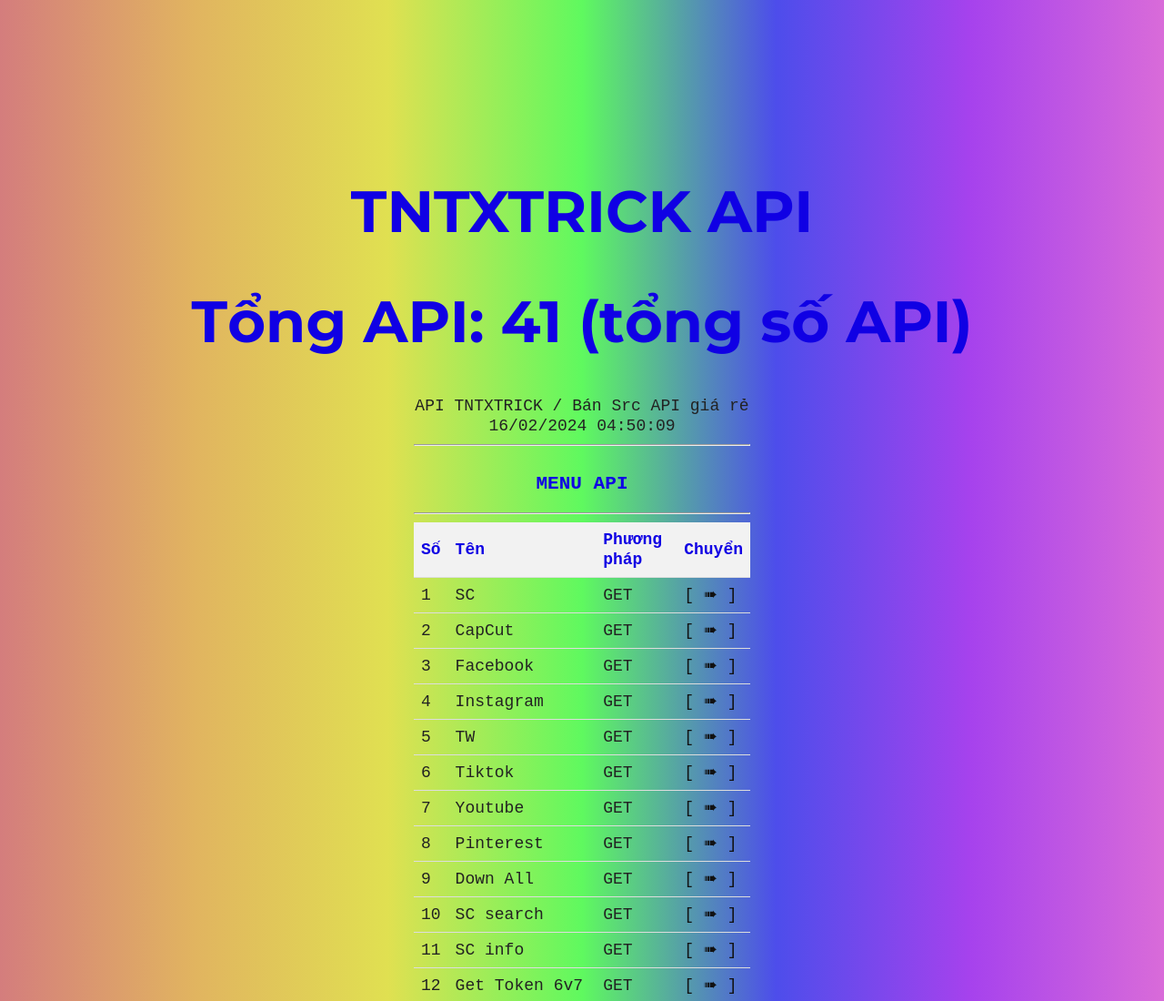
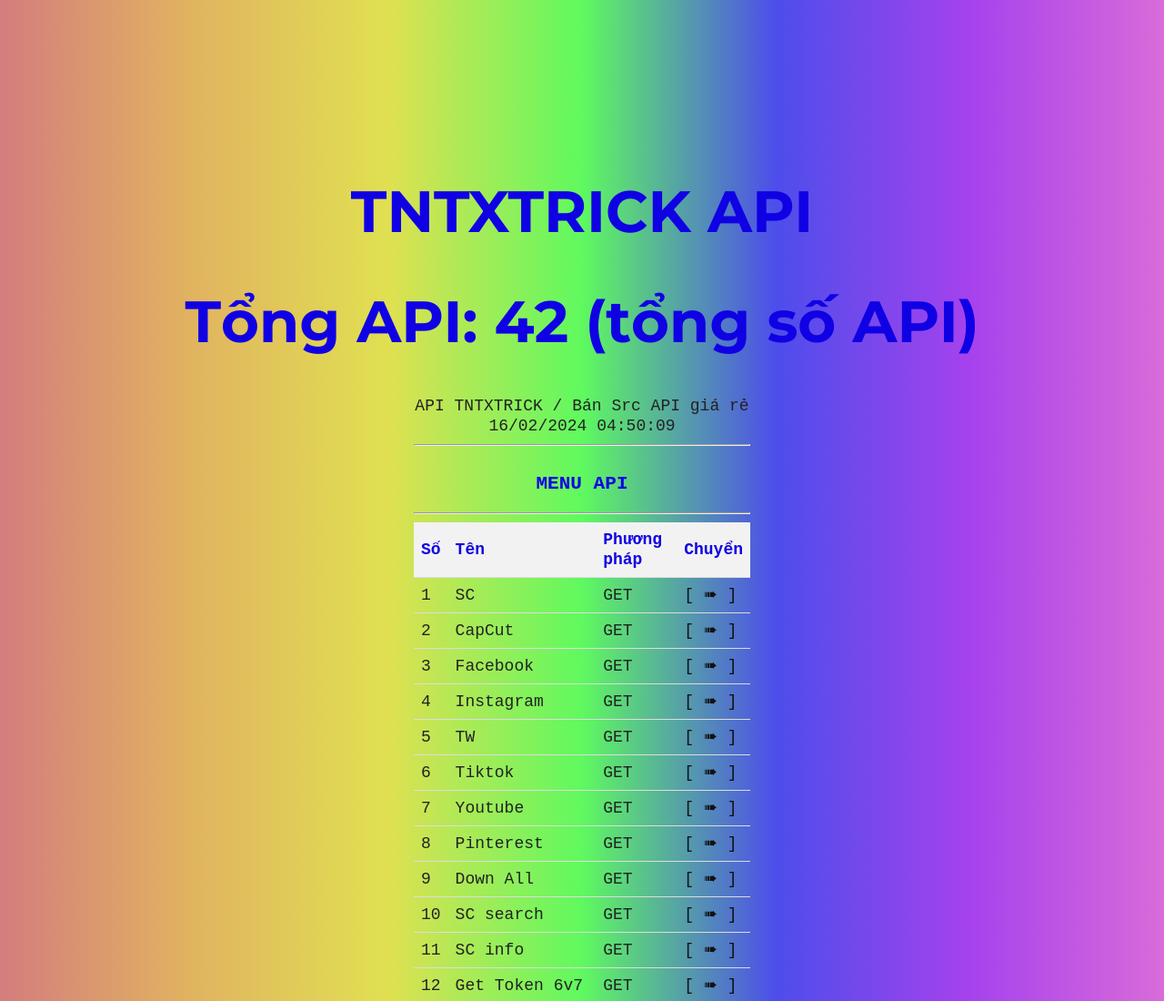
Before and after one commit to vanthuankk/Apitest, a website: page index.html in a window 1280 px wide. Shown: the top 1100 px of the page at 91% size. Drawn offline with Linux system fonts and the light colour scheme.

Commit message:
Update index.html

```diff
--- a/index.html
+++ b/index.html
@@ -332,7 +332,7 @@
 <body>
       <div class="center">
       <h1 class="rainbow-text animated-rainbow">TNTXTRICK API</h1>
-      <h1 class="rainbow-text animated-rainbow">Tổng API: 41 (tổng số API)</h1>
+      <h1 class="rainbow-text animated-rainbow">Tổng API: 42 (tổng số API)</h1>
       <div class="description">
         API TNTXTRICK
         / Bán Src API giá rẻ
```
